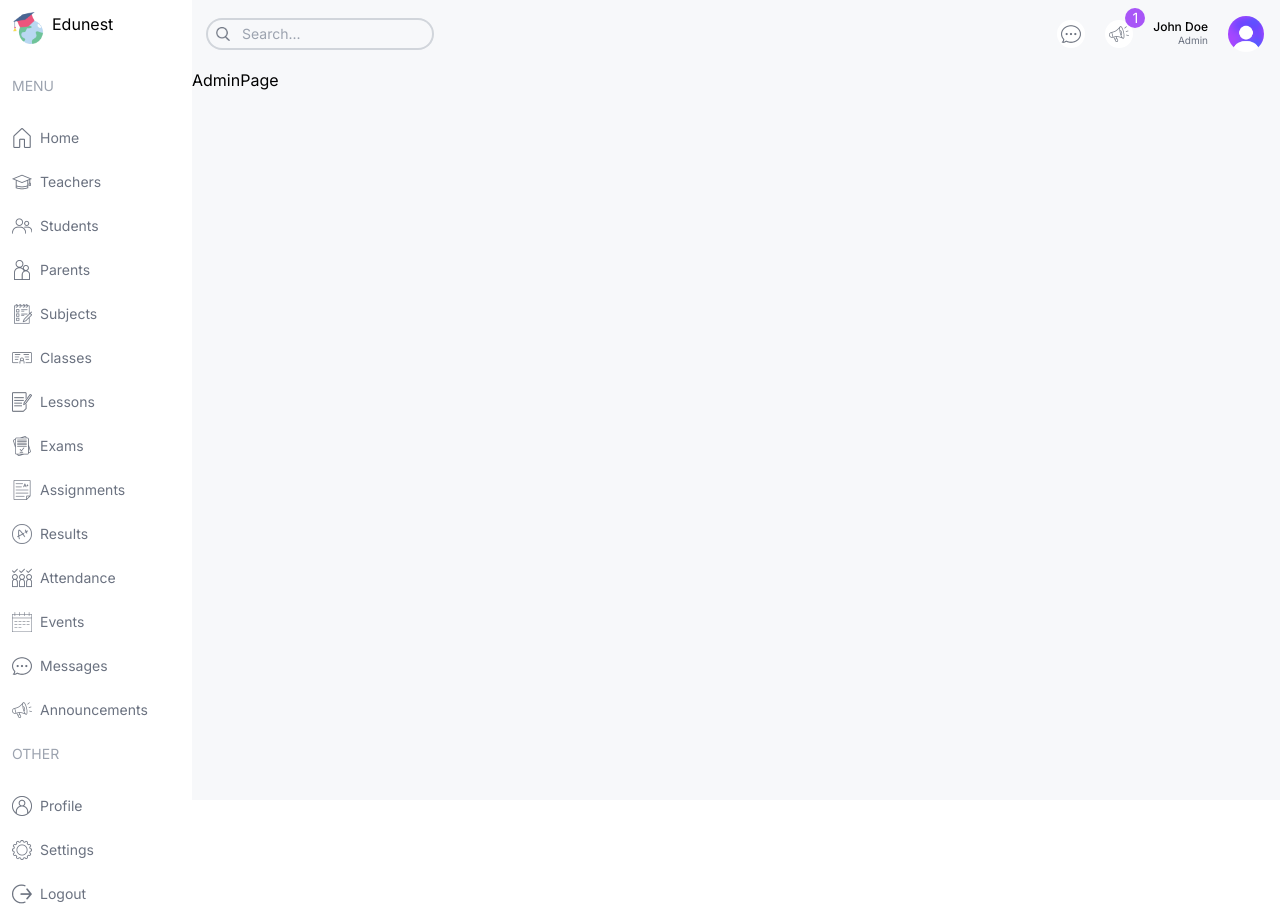
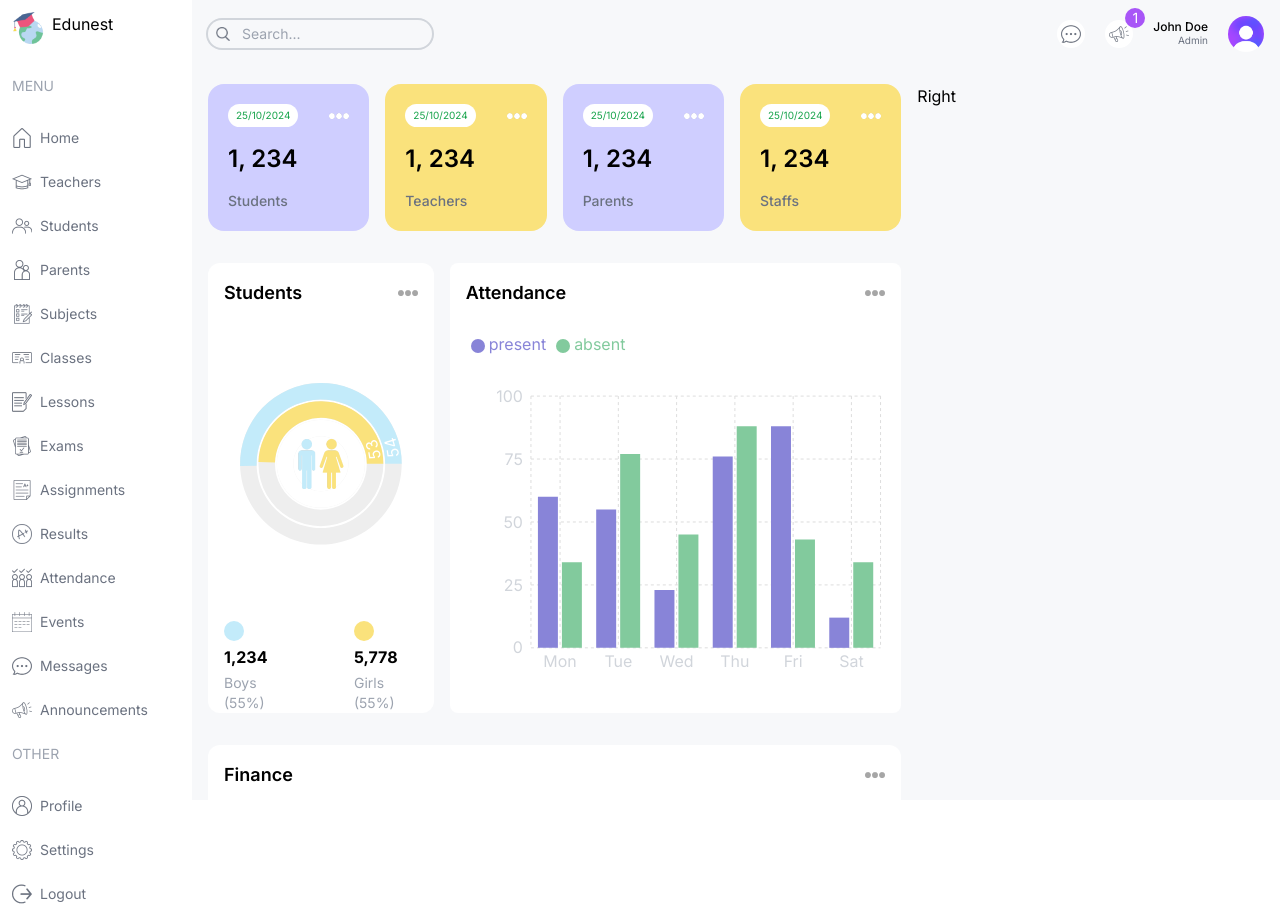
Before and after one commit to Sazzad-Hosen-Mahim/edunest, a Next.js app: page /admin in a window 1280 px wide. Built offline with nearby package versions, Linux system fonts and the light colour scheme.

Commit message:
admin chart added

```diff
--- a/src/app/(dashboard)/admin/page.tsx
+++ b/src/app/(dashboard)/admin/page.tsx
@@ -1,7 +1,40 @@
+import AttendanceChart from "@/components/AttendanceChart";
+import CountChart from "@/components/CountChart";
+import FinanceChart from "@/components/FinanceChart";
+import UserCard from "@/components/UserCard";
+
 const AdminPage = () => {
   return (
-    <div className=''>AdminPage</div>
-  )
-}
+    <div className="p-4 flex gap-4 flex-col md:flex-row">
+      {/* Left  */}
+      <div className="w-full lg:w-2/3 flex flex-col gap-8">
+        {/* User Card  */}
+        <div className="flex gap-4 justify-between flex-wrap">
+          <UserCard type="student" />
+          <UserCard type="teacher" />
+          <UserCard type="parent" />
+          <UserCard type="staff" />
+        </div>
+        {/* Middle Chart  */}
+        <div className="flex gap-4 flex-col lg:flex-row">
+          {/* Count Chart  */}
+          <div className="w-full lg:w-1/3 h-[450px]">
+            <CountChart />
+          </div>
+          {/* Attendance Chart  */}
+          <div className="w-full lg:w-2/3 h-[450px]">
+            <AttendanceChart />
+          </div>
+        </div>
+        {/* Bottom Chart  */}
+        <div className="w-full h-[500px]">
+          <FinanceChart />
+        </div>
+      </div>
+      {/* Right  */}
+      <div className="w-full lg:w-1/3">Right</div>
+    </div>
+  );
+};
 
-export default AdminPage
+export default AdminPage;
--- /dev/null
+++ b/src/components/AttendanceChart.tsx
@@ -0,0 +1,68 @@
+"use client";
+
+import Image from 'next/image';
+import { BarChart, Bar, Rectangle, XAxis, YAxis, CartesianGrid, Tooltip, Legend, ResponsiveContainer } from 'recharts';
+
+const data = [
+  {
+    name: 'Mon',
+    present: 60,
+    absent: 34,
+  },
+  {
+    name: 'Tue',
+    present: 55,
+    absent: 77,
+  },
+  {
+    name: 'Wed',
+    present: 23,
+    absent: 45,
+  },
+  {
+    name: 'Thu',
+    present: 76,
+    absent: 88,
+  },
+  {
+    name: 'Fri',
+    present: 88,
+    absent: 43,
+  },
+  {
+    name: 'Sat',
+    present: 12,
+    absent: 34,
+  },
+
+];
+const AttendanceChart = () => {
+  return (
+    <div className='bg-white rounded-lg p-4 h-full'>
+     <div className="flex justify-between items-center">
+          <h1 className="text-lg font-semibold">Attendance</h1>
+          <Image src="/moreDark.png" alt='' height={20} width={20} />
+     </div>
+
+     <ResponsiveContainer width="100%" height="90%">
+        <BarChart
+          width={500}
+          height={300}
+          data={data}
+          barSize={20}
+
+        >
+          <CartesianGrid strokeDasharray="3 3"  stroke="#ddd" />
+          <XAxis dataKey="name" axisLine={false} tick={{fill:"#d1d5db"}} tickLine={false} />
+          <YAxis axisLine={false} tick={{fill:"#d1d5db"}} tickLine={false}/>
+          <Tooltip contentStyle={{borderRadius:"10px", borderColor:"lightgray"}} />
+          <Legend align='left' verticalAlign="top" wrapperStyle={{paddingTop:"20px", paddingBottom: "40px"}} />
+          <Bar dataKey="present" fill="#8884d8"  legendType='circle'  />
+          <Bar dataKey="absent" fill="#82ca9d"  legendType='circle'  />
+        </BarChart>
+      </ResponsiveContainer>
+     </div>
+  )
+}
+
+export default AttendanceChart
--- /dev/null
+++ b/src/components/CountChart.tsx
@@ -0,0 +1,76 @@
+"use client";
+
+import Image from "next/image";
+import {
+  RadialBarChart,
+  RadialBar,
+  Legend,
+  ResponsiveContainer,
+} from "recharts";
+
+const data = [
+  {
+    name: "Total",
+    count: 107,
+    fill: "white",
+  },
+  {
+    name: "Girls",
+    count: 53,
+    fill: "#FAE27C",
+  },
+  {
+    name: "Boys",
+    count: 54,
+    fill: "#C3EBFA",
+  },
+
+];
+
+const CountChart = () => {
+  return (
+    <div className="bg-white rounded-xl w-full h-full p-4">
+      {/* Title  */}
+      <div className="flex justify-between items-center">
+        <h1 className="text-lg font-semibold">Students</h1>
+        <Image src="/moreDark.png" alt="" width={20} height={20} />
+      </div>
+      {/* Chart  */}
+      <div className="relative w-full h-[75%]">
+        <ResponsiveContainer >
+          <RadialBarChart
+            cx="50%"
+            cy="50%"
+            innerRadius="40%"
+            outerRadius="100%"
+            barSize={32}
+            data={data}
+          >
+            <RadialBar
+              label={{ position: "insideStart", fill: "#fff" }}
+              background
+              dataKey="count"
+            />
+          </RadialBarChart>
+        </ResponsiveContainer>
+        <Image src="/maleFemale.png" alt="" width={50} height={50} className="absolute top-1/2 left-1/2 -translate-x-1/2 -translate-y-1/2" />
+      </div>
+      {/* Bottom  */}
+      <div className="flex justify-center gap-16">
+        <div className="flex flex-col gap-1">
+          <div className="w-5 h-5 bg-edunestSky rounded-full" />
+
+          <h1 className="font-bold">1,234</h1>
+          <h2 className="text-sm text-gray-400">Boys (55%)</h2>
+        </div>
+        <div className="flex flex-col gap-1">
+          <div className="w-5 h-5 bg-edunestYellow rounded-full" />
+          <h1 className="font-bold">5,778</h1>
+          <h2 className="text-sm text-gray-400">Girls (55%)</h2>
+        </div>
+      </div>
+    </div>
+  );
+};
+
+export default CountChart;
--- /dev/null
+++ b/src/components/FinanceChart.tsx
@@ -0,0 +1,126 @@
+"use client";
+
+import Image from "next/image";
+
+import {
+  LineChart,
+  Line,
+  XAxis,
+  YAxis,
+  CartesianGrid,
+  Tooltip,
+  Legend,
+  ResponsiveContainer,
+} from "recharts";
+
+const data = [
+  {
+    name: "Jan",
+    income: 4000,
+    pv: 2400,
+  },
+  {
+    name: "Feb",
+    income: 3000,
+    expense: 1398,
+  },
+  {
+    name: "Mar",
+    income: 2000,
+    expense: 9800,
+  },
+  {
+    name: "Apr",
+    income: 2780,
+    expense: 3908,
+  },
+  {
+    name: "May",
+    income: 1890,
+    expense: 4800,
+  },
+  {
+    name: "Jun",
+    income: 2390,
+    expense: 3800,
+  },
+  {
+    name: "Jul",
+    income: 3490,
+    expense: 4300,
+  },
+  {
+    name: "Sep",
+    income: 3490,
+    expense: 4300,
+  },
+  {
+    name: "Oct",
+    income: 3490,
+    expense: 4300,
+  },
+  {
+    name: "Nov",
+    income: 3490,
+    expense: 4300,
+  },
+  {
+    name: "Dec",
+    income: 3490,
+    expense: 4300,
+  },
+];
+
+const FinanceChart = () => {
+  return (
+    <div className="bg-white rounded-xl w-full h-full p-4">
+      <div className="flex justify-between items-center">
+        <h1 className="text-lg font-semibold">Finance</h1>
+        <Image src="/moreDark.png" alt="" height={20} width={20} />
+      </div>
+      <ResponsiveContainer width="100%" height="90%">
+        <LineChart
+          width={500}
+          height={300}
+          data={data}
+          margin={{
+            top: 5,
+            right: 30,
+            left: 20,
+            bottom: 5,
+          }}
+        >
+          <CartesianGrid strokeDasharray="3 3" stroke="#ddd" />
+          <XAxis
+            dataKey="name"
+            axisLine={false}
+            tick={{ fill: "#d1d5db" }}
+            tickLine={false}
+            tickMargin={10}
+          />
+          <YAxis
+            axisLine={false}
+            tick={{ fill: "#d1d5db" }}
+            tickLine={false}
+            tickMargin={20}
+          />
+          <Tooltip />
+          <Legend
+            align="center"
+            verticalAlign="top"
+            wrapperStyle={{ paddingTop: "10px", paddingBottom: "30px" }}
+          />
+          <Line
+            type="monotone"
+            dataKey="income"
+            stroke="#C3EBFA"
+            strokeWidth={5}
+          />
+          <Line type="monotone" dataKey="expense" stroke="#CFCEFF" strokeWidth={5} />
+        </LineChart>
+      </ResponsiveContainer>
+    </div>
+  );
+};
+
+export default FinanceChart;
--- /dev/null
+++ b/src/components/UserCard.tsx
@@ -0,0 +1,16 @@
+import Image from "next/image"
+
+const UserCard = ({type}: {type:string}) => {
+  return (
+    <div className="rounded-2xl odd:bg-edunestPurple even:bg-edunestYellow p-5 flex-1 min-w-[130px]">
+     <div className="flex justify-between items-center">
+          <span className="text-[10px] bg-white px-2 py-1 rounded-full text-green-600">25/10/2024</span>
+          <Image src="/more.png" alt="" width={20} height={20} />
+     </div>
+     <h1 className="text-2xl font-semibold my-4">1, 234</h1>
+     <h2 className="capitalize text-sm font-medium text-gray-500">{type}<span className="">s</span></h2>
+    </div>
+  )
+}
+
+export default UserCard
--- a/tailwind.config.ts
+++ b/tailwind.config.ts
@@ -13,6 +13,14 @@
         "gradient-conic":
           "conic-gradient(from 180deg at 50% 50%, var(--tw-gradient-stops))",
       },
+      colors: {
+        edunestSky: "#C3EBFA",
+        edunestSkyLight: "#EDF9FD",
+        edunestPurple: "#CFCEFF",
+        edunestPurpleLight: "#F1F0FF",
+        edunestYellow: "#FAE27C",
+        edunestYellowLight: "#FEFCE8",
+      }
     },
   },
   plugins: [],
```
Also changed, not shown: package.json (+5 -4 lines), 1 other file (tests, documents, lock files or other folders).
